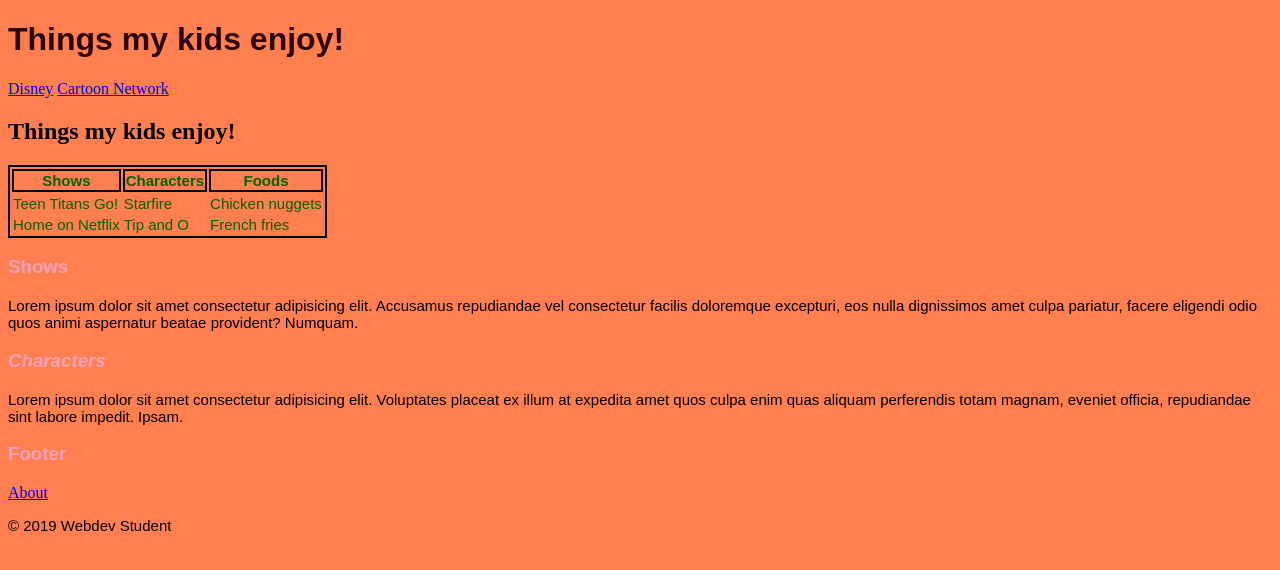
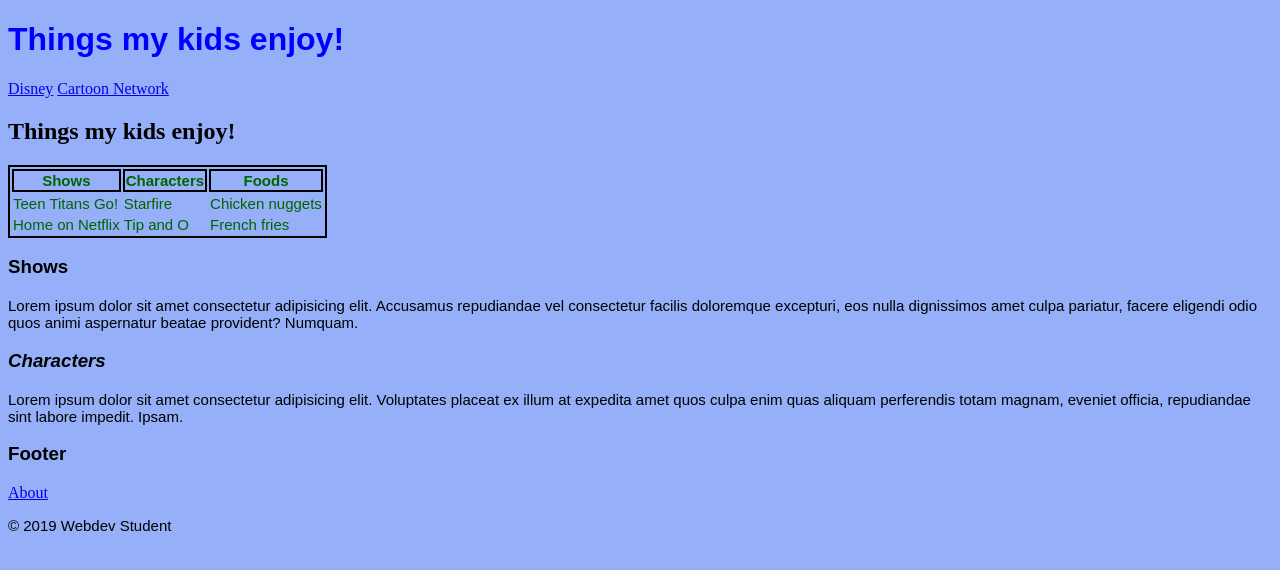
Before and after one commit to lisakozlowski/fsw100, a plain HTML site: page Wk3/PNP_More_HTML/wk3_PP-Index.html in a window 1280 px wide. Drawn offline with Linux system fonts and the light colour scheme.

Commit message:
Resubmit Intro and resubmit more on html

```diff
--- a/Wk3/PNP_More_HTML/wk3_PP_index.css
+++ b/Wk3/PNP_More_HTML/wk3_PP_index.css
@@ -1,11 +1,11 @@
 body {
-    background-color: coral;
+    background-color: rgb(149, 175, 248);
 }
 
 
 
 h1 {
-    color: rgb(44, 3, 13);
+    color: blue;
     font-family: sans-serif;
 }
 
@@ -14,7 +14,7 @@ table, th {
 }
 
 h3 {
-    color: rgb(243, 162, 187);
+    color: black;
     font-family: sans-serif;
 }
 
```
Also changed, not shown: Wk3/PNP_Intro_to_CSS3/style.css (+8 -0 lines), Wk3/PNP_More_HTML/wk3_PP-Index.html (+1 -1 lines), Wk3/PNP_More_HTML/more_on_html.png (added).
